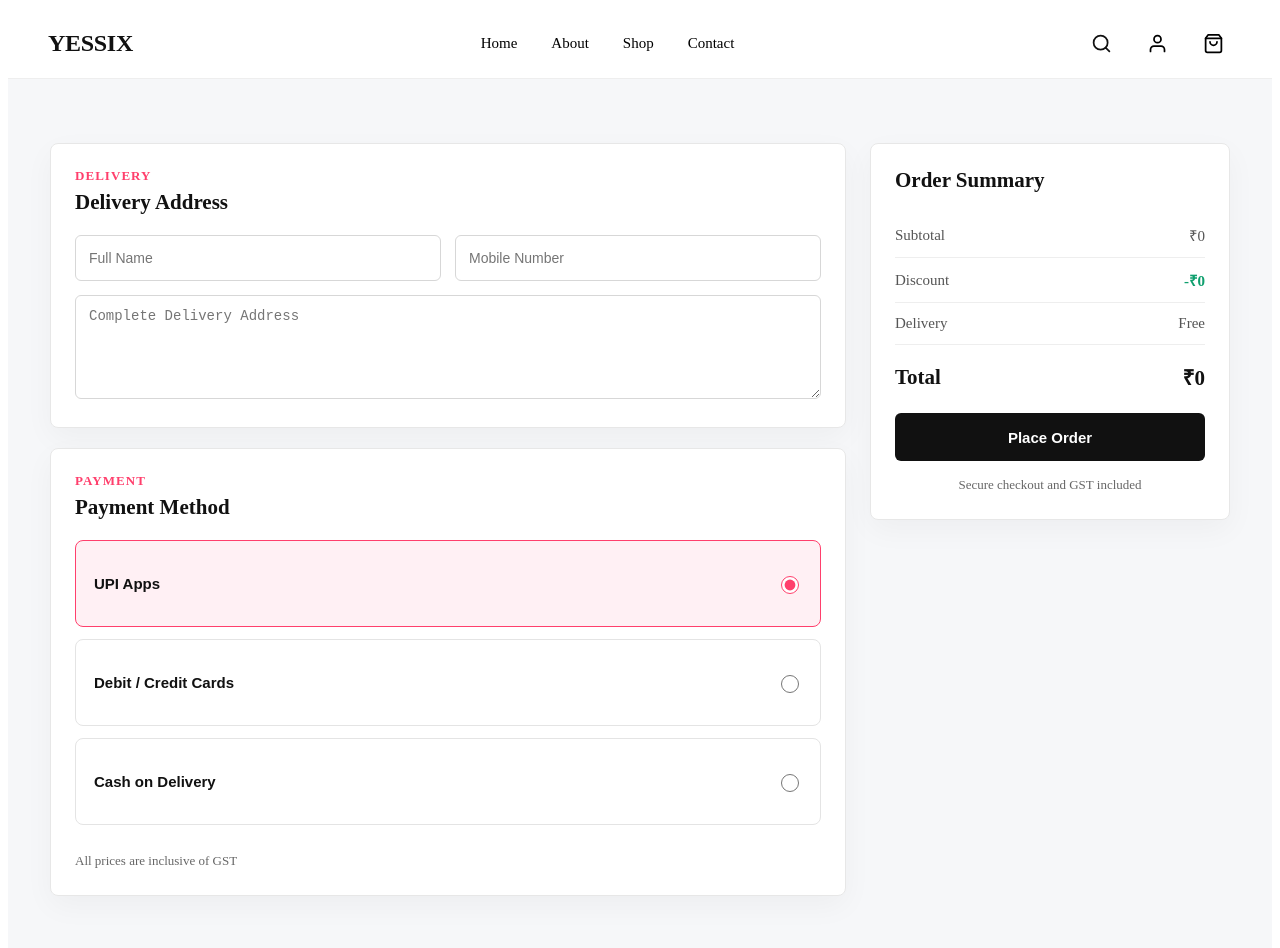
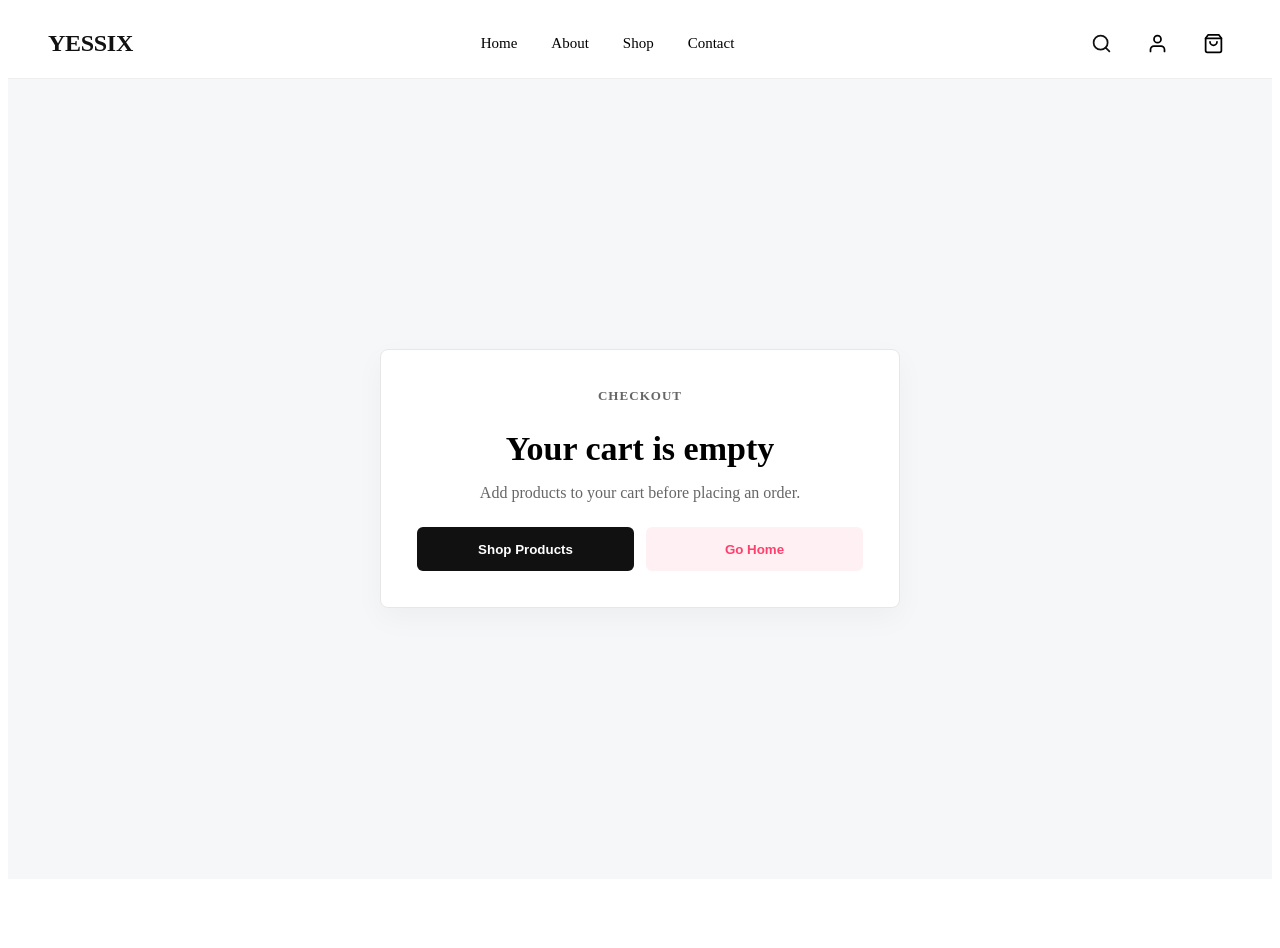
Before and after one commit to yathin11/innerhub-ecommerce, a React (Vite) app: page /checkout in a window 1280 px wide. Shown: the top 948 px of the page. After the commit the page ends 887 px from the top, so only its background shows below. Built offline with nearby package versions, Linux system fonts and the light colour scheme.

Commit message:
Frontend updated

```diff
--- a/src/pages/Checkout.tsx
+++ b/src/pages/Checkout.tsx
@@ -49,14 +49,40 @@ export default function Checkout() {
       return;
     }
 
-    setIsPlacingOrder(true);
+    try {
+      setIsPlacingOrder(true);
 
-    window.setTimeout(() => {
+      const res = await fetch("https://innerhub-backend.onrender.com/api/order", {
+        method: "POST",
+        headers: {
+          "Content-Type": "application/json",
+        },
+        body: JSON.stringify({
+          phone: cleanPhone,
+          fullName,
+          address,
+          payment,
+          items: cart,
+          subtotal,
+          discount,
+          delivery,
+          codFee,
+          total,
+        }),
+      });
+
+      if (!res.ok) {
+        throw new Error("Order failed");
+      }
+
       localStorage.setItem("phone", cleanPhone);
       setOrderPlaced(true);
       clearCart();
+    } catch {
+      alert("Failed to place order. Please try again.");
+    } finally {
       setIsPlacingOrder(false);
-    }, 1400);
+    }
   };
 
   if (orderPlaced) {
@@ -78,6 +104,28 @@ export default function Checkout() {
 
             <button type="button" onClick={() => navigate("/products")}>
               Continue Shopping
+            </button>
+          </div>
+        </section>
+      </main>
+    );
+  }
+
+  if (cart.length === 0) {
+    return (
+      <main className="checkout-success-page">
+        <section className="checkout-success-card">
+          <p className="checkout-kicker">Checkout</p>
+          <h1>Your cart is empty</h1>
+          <p>Add products to your cart before placing an order.</p>
+
+          <div className="checkout-success-actions">
+            <button type="button" onClick={() => navigate("/products")}>
+              Shop Products
+            </button>
+
+            <button type="button" onClick={() => navigate("/")}>
+              Go Home
             </button>
           </div>
         </section>
--- a/src/pages/Products.tsx
+++ b/src/pages/Products.tsx
@@ -66,7 +66,8 @@ export default function Products() {
       product.variants?.[0]?.sizes?.[0]?.price ||
       product.basePrice;
 
-    const oldPrice = product.variants?.[0]?.sizes?.[0]?.price || product.basePrice;
+    const oldPrice =
+      product.variants?.[0]?.sizes?.[0]?.price || product.basePrice;
 
     const discount =
       oldPrice > price ? Math.round(((oldPrice - price) / oldPrice) * 100) : 0;
@@ -101,7 +102,10 @@ export default function Products() {
 
   const handleBuyNow = (product: ProductType): void => {
     handleAddToCart(product);
-    navigate("/checkout");
+
+    window.setTimeout(() => {
+      navigate("/checkout");
+    }, 100);
   };
 
   if (loading) {
@@ -162,7 +166,11 @@ export default function Products() {
                   <button
                     className="quick-buy"
                     type="button"
-                    onClick={() => handleBuyNow(item)}
+                    onClick={(e) => {
+                      e.preventDefault();
+                      e.stopPropagation();
+                      handleBuyNow(item);
+                    }}
                   >
                     Buy Now
                   </button>
@@ -185,9 +193,15 @@ export default function Products() {
                 <div className="rating">4.5 Rated Essential</div>
 
                 <button
-                  className={`add-cart-btn ${addedId === item._id ? "added" : ""}`}
+                  className={`add-cart-btn ${
+                    addedId === item._id ? "added" : ""
+                  }`}
                   type="button"
-                  onClick={() => handleAddToCart(item)}
+                  onClick={(e) => {
+                    e.preventDefault();
+                    e.stopPropagation();
+                    handleAddToCart(item);
+                  }}
                 >
                   {addedId === item._id ? "Added" : "Add to Cart"}
                 </button>
```
